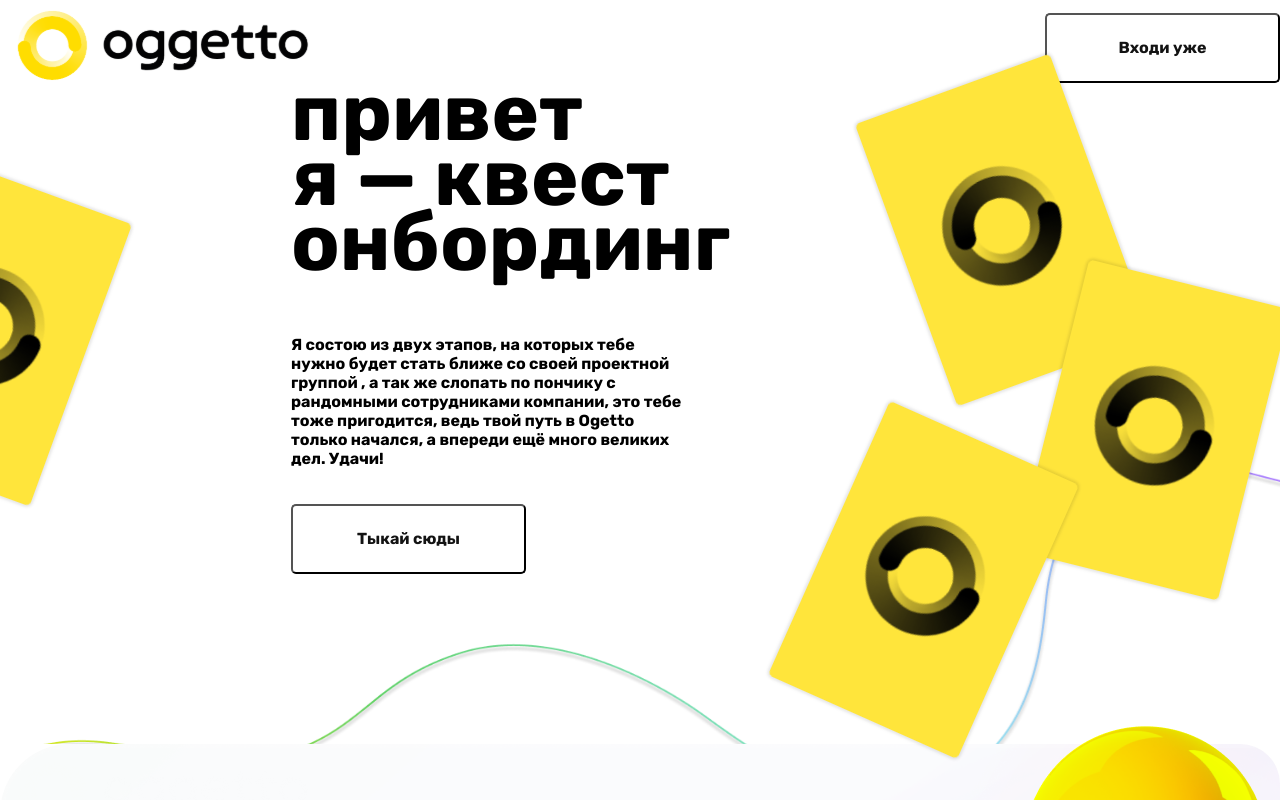
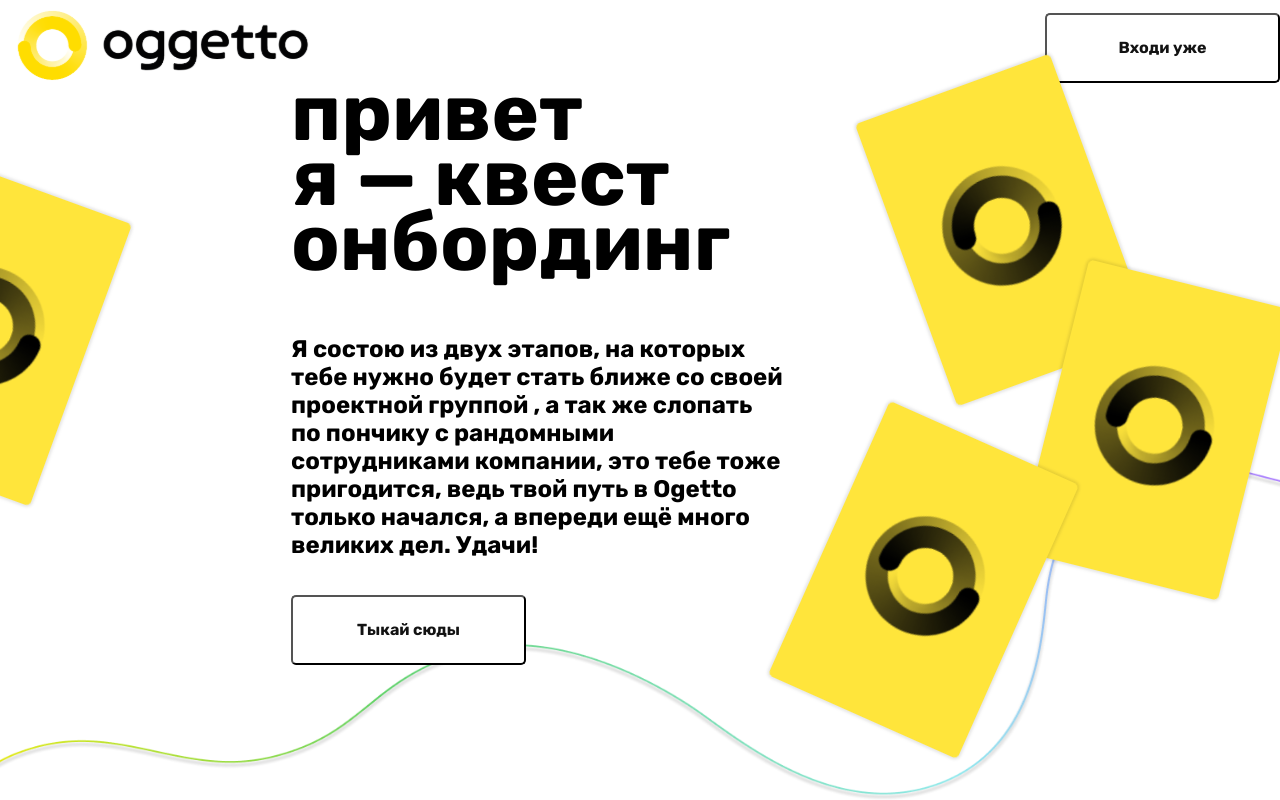
Before and after one commit to useGaba/oggetto-case, a React (Create React App) app in the folder app-case/: page / in a window 1280 px wide. Shown: the top 800 px of the page. Built offline with nearby package versions, Linux system fonts and the light colour scheme.

Commit message:
Bug fix v7

```diff
--- a/app-case/src/pages/style.css
+++ b/app-case/src/pages/style.css
@@ -65,8 +65,9 @@
 }
 
 .topic__info {
-	width: 40%;
+	width: 50%;
 	color: black;
+	font-size: 24px;
 }
 
 .topic__info p {
```
